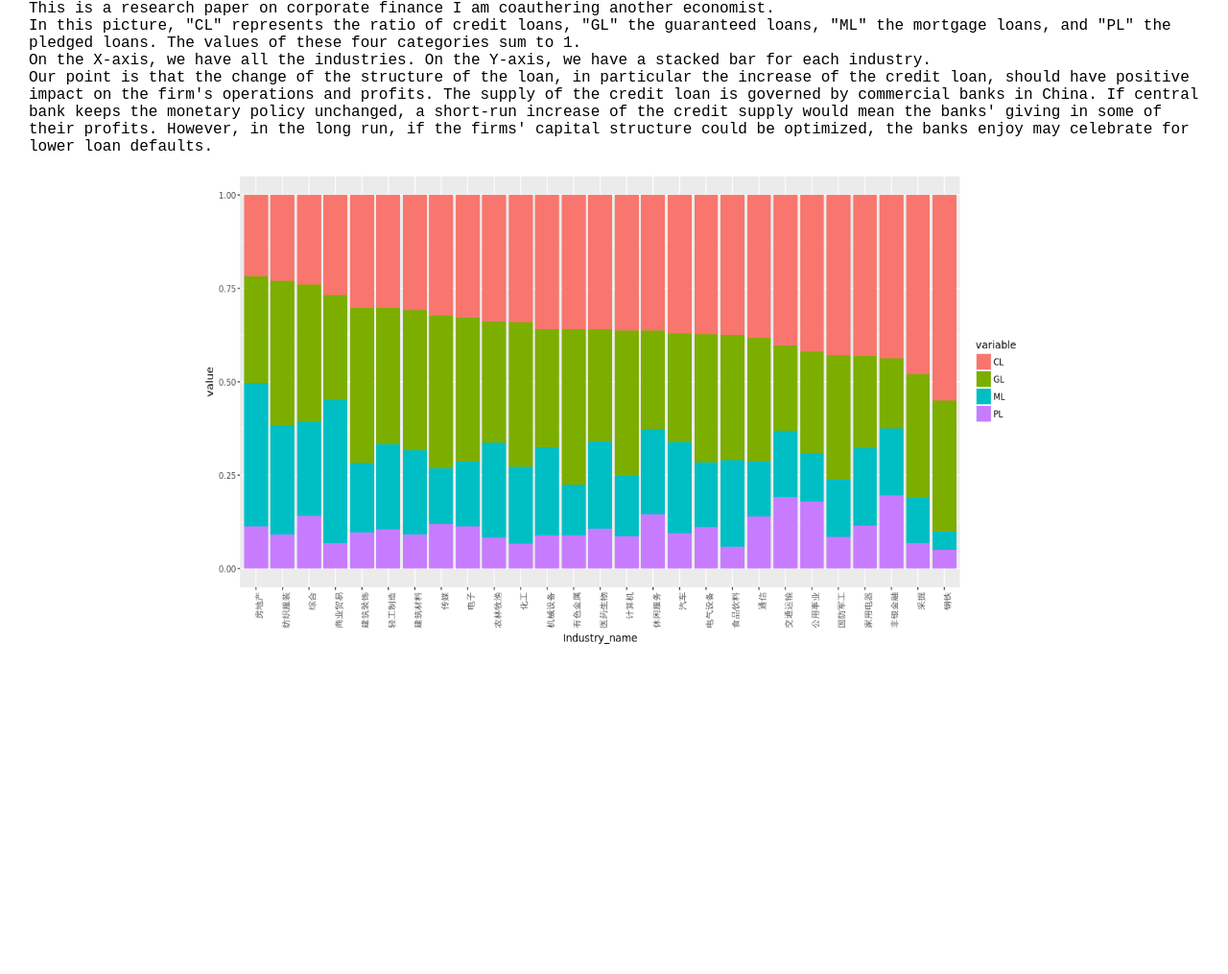
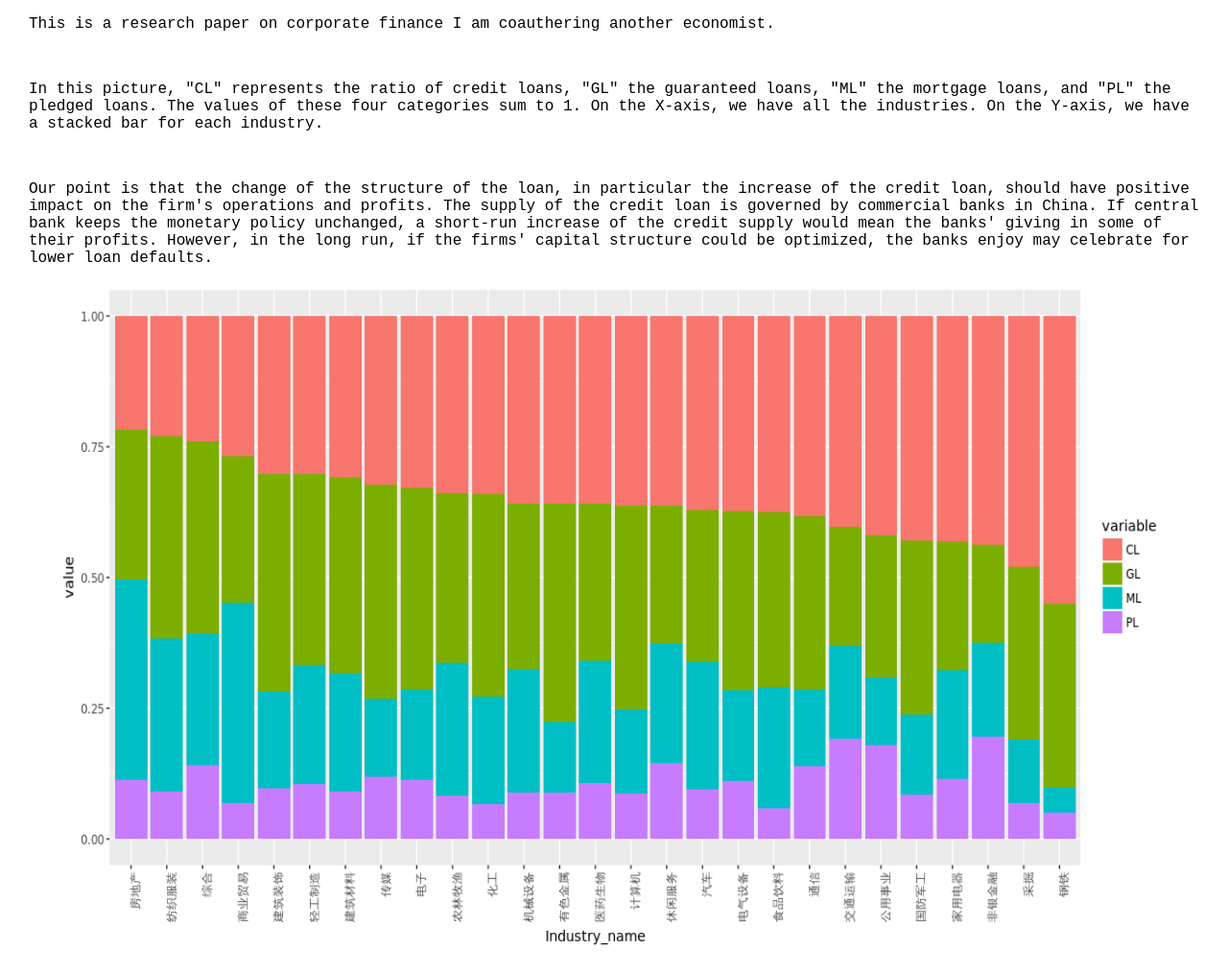
Before and after one commit to brbisheng/brbisheng.github.io, a Jekyll site: the page built from _posts/new/2020-06-06-b1.md, in a window 1280 px wide. Shown: the whole page at 96% size. Built offline with Jekyll 4.4.1, drawn with Linux system fonts in a browser that asks for light colours; nearby versions of some CDN libraries; before the commit the page ends 900 px from its top, so only the background shows below that.

Commit message:
Update 2020-06-06-b1.md

```diff
--- a/_posts/new/2020-06-06-b1.md
+++ b/_posts/new/2020-06-06-b1.md
@@ -5,15 +5,15 @@ categories: stocks
 ---
 
 <div style="margin-left:30px;margin-right:30px;">
-This is a research paper on corporate finance I am coauthering another economist.
+<p>This is a research paper on corporate finance I am coauthering another economist. </p>
 <br>
-In this picture, "CL" represents the ratio of credit loans, "GL" the guaranteed loans, "ML" the mortgage loans, and "PL" the pledged loans. The values of these four categories sum to 1.
+
+<p>In this picture, "CL" represents the ratio of credit loans, "GL" the guaranteed loans, "ML" the mortgage loans, and "PL" the pledged loans. The values of these four categories sum to 1. On the X-axis, we have all the industries. On the Y-axis, we have a stacked bar for each industry.</p>
+
 <br>
-On the X-axis, we have all the industries. On the Y-axis, we have a stacked bar for each industry.
-<br>
-Our point is that the change of the structure of the loan, in particular the increase of the credit loan, should have positive impact on the firm's operations and profits. The supply of the credit loan is governed by commercial banks in China. If central bank keeps the monetary policy unchanged, a short-run increase of the credit supply would mean the banks' giving in some of their profits. However, in the long run, if the firms' capital structure could be optimized, the banks enjoy may celebrate for lower loan defaults.
+<p>Our point is that the change of the structure of the loan, in particular the increase of the credit loan, should have positive impact on the firm's operations and profits. The supply of the credit loan is governed by commercial banks in China. If central bank keeps the monetary policy unchanged, a short-run increase of the credit supply would mean the banks' giving in some of their profits. However, in the long run, if the firms' capital structure could be optimized, the banks enjoy may celebrate for lower loan defaults. </p>
 </div>
 
 <p align="center">
-  <img width="860" height="500" src="https://github.com/brbisheng/brbisheng.github.io/blob/master/assets/pictures/plot_zoom_png.png?raw=true">
+  <img width="1160" height="700" src="https://github.com/brbisheng/brbisheng.github.io/blob/master/assets/pictures/plot_zoom_png.png?raw=true">
 </p>
```
